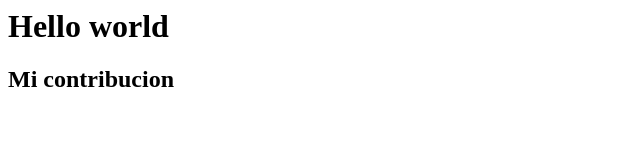
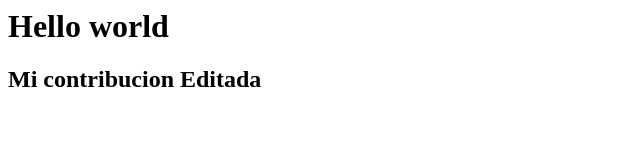
Before and after one commit to farfandavid/test_git, a plain HTML site: page index.html in a window 1280 px wide. Shown: the whole page, without its empty margins (0-640 px from the left). Drawn offline with Linux system fonts and the light colour scheme.

Commit message:
Update index.html

```diff
--- a/index.html
+++ b/index.html
@@ -1,2 +1,2 @@
 <h1>Hello world</h1>
-<h2>Mi contribucion</h2>
+<h2>Mi contribucion Editada</h2>
```
